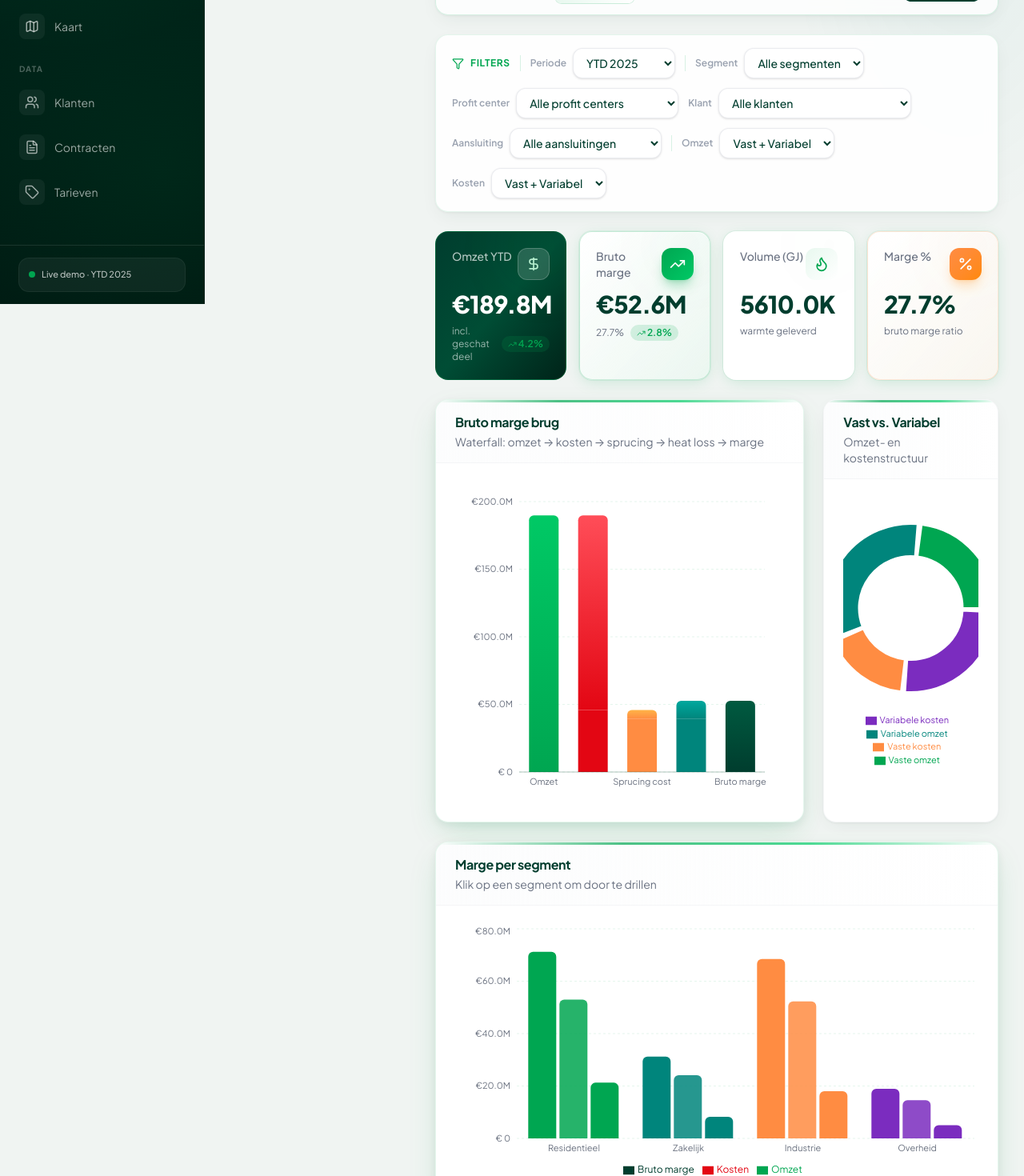
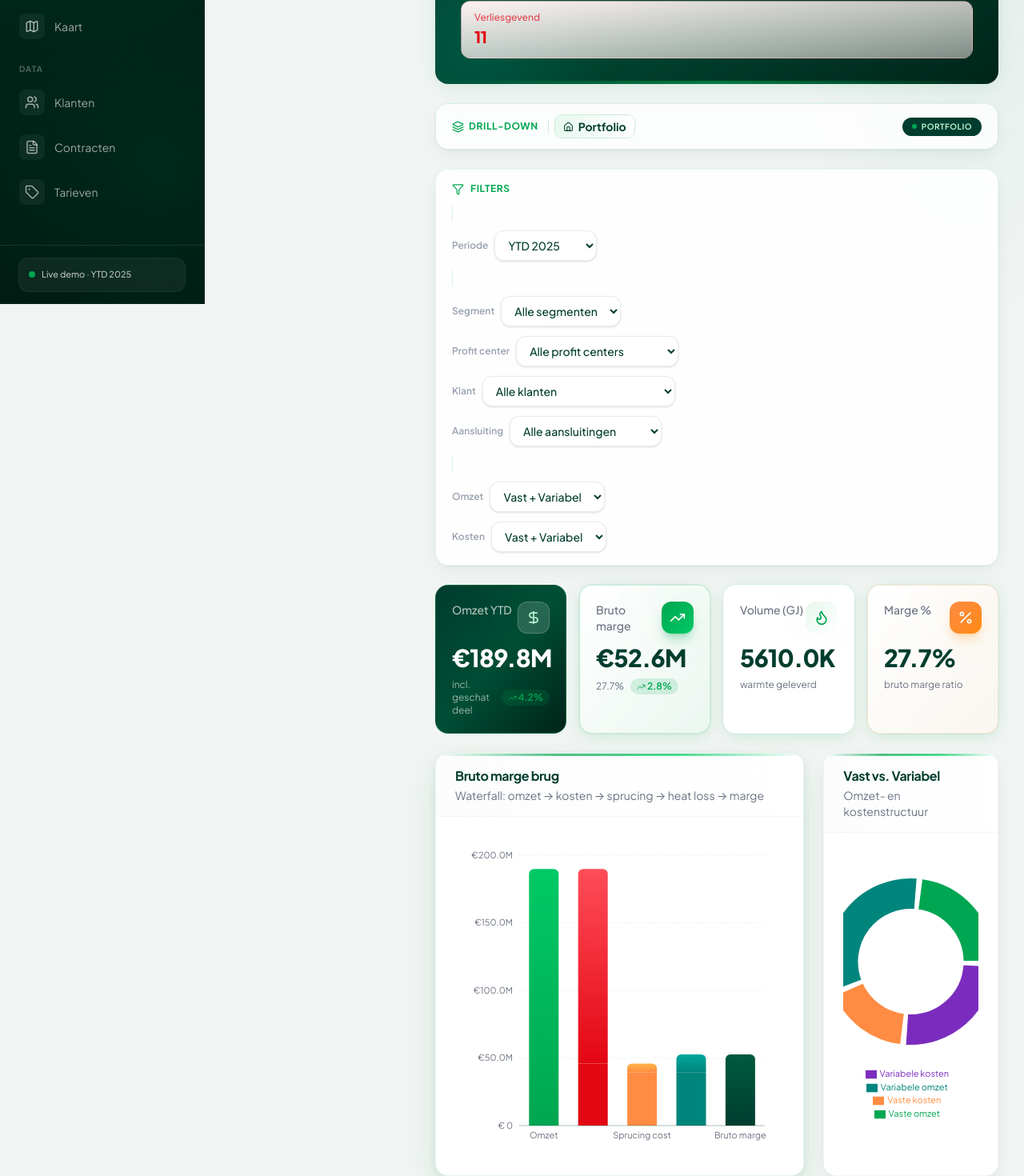
Before and after one commit to bmverhagen/test, a React (Vite) app in the folder eneco-heat-dashboard/: page / in a window 1280 px wide. Shown: the part 440-1910 px from the top of the page at 80% size. Built offline with nearby package versions, Linux system fonts and the light colour scheme.

Commit message:
Fix mobile layout: full-width on iPhone Safari
- Force 100% width on html, body, #root
- Full-width main layout and view containers
- ChartWrap for Recharts mobile width fix
- Responsive filter bar and hero banner

Co-authored-by: bmverhagen <bmverhagen@users.noreply.github.com>

```diff
--- /dev/null
+++ b/eneco-heat-dashboard/src/components/ChartWrap.tsx
@@ -0,0 +1,16 @@
+import type { ReactNode } from 'react';
+
+interface ChartWrapProps {
+  height: number;
+  children: ReactNode;
+  className?: string;
+}
+
+/** Wrapper zodat Recharts op mobiel de juiste breedte pakt */
+export function ChartWrap({ height, children, className }: ChartWrapProps) {
+  return (
+    <div className={className} style={{ width: '100%', maxWidth: '100%', height, minHeight: height }}>
+      {children}
+    </div>
+  );
+}
--- a/eneco-heat-dashboard/src/components/DrillBreadcrumb.tsx
+++ b/eneco-heat-dashboard/src/components/DrillBreadcrumb.tsx
@@ -23,7 +23,7 @@ export function DrillBreadcrumb({ filters, onNavigate, className }: DrillBreadcr
 
   return (
     <div className={cn(
-      'flex flex-wrap items-center gap-2 rounded-2xl border border-eneco-green/15 bg-white/80 px-5 py-3.5 shadow-card backdrop-blur-sm',
+      'flex flex-wrap items-center gap-2 rounded-2xl border border-eneco-green/15 bg-white/80 px-3 py-3 sm:px-5 sm:py-3.5 shadow-card backdrop-blur-sm w-full max-w-full',
       className,
     )}>
       <div className="flex items-center gap-1.5 text-eneco-green mr-1">
@@ -62,7 +62,7 @@ export function DrillBreadcrumb({ filters, onNavigate, className }: DrillBreadcr
         );
       })}
 
-      <span className="ml-auto flex items-center gap-1.5 rounded-full bg-eneco-dark px-3 py-1 text-[10px] font-bold uppercase tracking-wider text-eneco-mint">
+      <span className="sm:ml-auto flex items-center gap-1.5 rounded-full bg-eneco-dark px-3 py-1 text-[10px] font-bold uppercase tracking-wider text-eneco-mint w-full sm:w-auto justify-center sm:justify-start mt-2 sm:mt-0">
         <span className="h-1.5 w-1.5 rounded-full bg-eneco-green animate-pulse" />
         {LEVEL_LABELS[currentLevel]}
       </span>
--- a/eneco-heat-dashboard/src/components/FilterBar.tsx
+++ b/eneco-heat-dashboard/src/components/FilterBar.tsx
@@ -24,10 +24,10 @@ export function FilterBar({ filters, onChange, showDrillDown = true }: FilterBar
       : connections.filter((c) => c.profitCenterId === filters.profitCenterId))
     : connections.filter((c) => c.customerId === filters.customerId);
 
-  const selectClass = 'rounded-xl border border-gray-200/80 bg-white px-3 py-2 text-sm font-medium text-eneco-dark shadow-sm transition-all focus:border-eneco-green focus:outline-none focus:ring-2 focus:ring-eneco-green/20 hover:border-eneco-green/40';
+  const selectClass = 'w-full sm:w-auto rounded-xl border border-gray-200/80 bg-white px-3 py-2 text-sm font-medium text-eneco-dark shadow-sm transition-all focus:border-eneco-green focus:outline-none focus:ring-2 focus:ring-eneco-green/20 hover:border-eneco-green/40';
 
   return (
-    <div className="flex flex-wrap items-center gap-3 rounded-2xl border border-eneco-green/10 bg-white/90 px-5 py-4 shadow-card backdrop-blur-sm">
+    <div className="flex flex-col gap-3 rounded-2xl border border-eneco-green/10 bg-white/90 px-4 py-4 sm:px-5 sm:py-4 shadow-card backdrop-blur-sm w-full max-w-full">
       <div className="flex items-center gap-2 text-eneco-green">
         <Filter size={15} />
         <span className="text-xs font-bold uppercase tracking-wider">Filters</span>
@@ -35,7 +35,7 @@ export function FilterBar({ filters, onChange, showDrillDown = true }: FilterBar
 
       <div className="h-5 w-px bg-eneco-green/15" />
 
-      <div className="flex items-center gap-2">
+      <div className="flex flex-col sm:flex-row sm:flex-wrap items-stretch sm:items-center gap-2 w-full sm:w-auto">
         <label className="text-xs font-semibold text-gray-400">Periode</label>
         <select value={filters.period} onChange={(e) => onChange({ ...filters, period: e.target.value as DashboardFilters['period'] })} className={selectClass}>
           <option value="ytd">YTD 2025</option>
--- a/eneco-heat-dashboard/src/components/Layout.tsx
+++ b/eneco-heat-dashboard/src/components/Layout.tsx
@@ -100,7 +100,7 @@ export function Layout({ currentView, onNavigate, children }: LayoutProps) {
   );
 
   return (
-    <div className="flex min-h-screen">
+    <div className="flex min-h-screen w-full max-w-full overflow-x-hidden">
       {/* Mobile overlay */}
       {menuOpen && (
         <div
@@ -120,7 +120,7 @@ export function Layout({ currentView, onNavigate, children }: LayoutProps) {
       </aside>
 
       {/* Main */}
-      <main className="flex-1 lg:ml-64 app-bg min-w-0">
+      <main className="flex-1 w-full min-w-0 max-w-full lg:ml-64 app-bg">
         <header className="sticky top-0 z-20 border-b border-eneco-green/10 bg-white/80 backdrop-blur-xl">
           <div className="px-4 py-4 sm:px-6 lg:px-8 lg:py-5">
             <div className="flex items-center justify-between gap-3">
@@ -152,7 +152,7 @@ export function Layout({ currentView, onNavigate, children }: LayoutProps) {
           <div className="h-0.5 bg-gradient-to-r from-transparent via-eneco-green to-transparent opacity-60" />
         </header>
 
-        <div className="p-4 sm:p-6 lg:p-8">{children}</div>
+        <div className="w-full max-w-full p-4 sm:p-6 lg:p-8">{children}</div>
       </main>
     </div>
   );
--- a/eneco-heat-dashboard/src/components/MarginBridgeChart.tsx
+++ b/eneco-heat-dashboard/src/components/MarginBridgeChart.tsx
@@ -4,6 +4,7 @@ import {
 import type { MarginBridgeItem } from '../types';
 import { formatCurrency } from '../utils/format';
 import { chartTooltipStyle, chartAxisStyle, ENECO_COLORS } from '../theme/chartTheme';
+import { ChartWrap } from './ChartWrap';
 
 interface MarginBridgeChartProps {
   data: MarginBridgeItem[];
@@ -47,7 +48,8 @@ export function MarginBridgeChart({ data }: MarginBridgeChartProps) {
   });
 
   return (
-    <ResponsiveContainer width="100%" height={400}>
+    <ChartWrap height={400}>
+      <ResponsiveContainer width="100%" height="100%">
       <BarChart data={chartData} margin={{ top: 24, right: 24, left: 8, bottom: 8 }} barCategoryGap="20%">
         <defs>
           <linearGradient id="grad-green" x1="0" y1="0" x2="0" y2="1">
@@ -88,6 +90,7 @@ export function MarginBridgeChart({ data }: MarginBridgeChartProps) {
         </Bar>
       </BarChart>
     </ResponsiveContainer>
+    </ChartWrap>
   );
 }
 
--- a/eneco-heat-dashboard/src/components/ui.tsx
+++ b/eneco-heat-dashboard/src/components/ui.tsx
@@ -77,7 +77,7 @@ export function StatPill({ label, value, color = 'green' }: StatPillProps) {
   };
 
   return (
-    <div className={cn('rounded-xl border bg-gradient-to-br px-4 py-3', colors[color])}>
+    <div className={cn('rounded-xl border bg-gradient-to-br px-4 py-3 w-full', colors[color])}>
       <p className="text-xs font-medium opacity-70">{label}</p>
       <p className="mt-0.5 text-xl font-extrabold tracking-tight">{value}</p>
     </div>
--- a/eneco-heat-dashboard/src/index.css
+++ b/eneco-heat-dashboard/src/index.css
@@ -21,8 +21,18 @@
   box-sizing: border-box;
 }
 
+html {
+  width: 100%;
+  max-width: 100%;
+  overflow-x: hidden;
+  -webkit-text-size-adjust: 100%;
+}
+
 body {
   margin: 0;
+  width: 100%;
+  max-width: 100%;
+  overflow-x: hidden;
   font-family: var(--font-sans);
   background: #f0f4f2;
   color: #1a2b3c;
@@ -31,7 +41,10 @@ body {
 }
 
 #root {
+  width: 100%;
+  max-width: 100%;
   min-height: 100vh;
+  overflow-x: hidden;
 }
 
 /* Ambient page background */
--- a/eneco-heat-dashboard/src/views/OverviewView.tsx
+++ b/eneco-heat-dashboard/src/views/OverviewView.tsx
@@ -10,6 +10,7 @@ import { MarginBridgeChart } from '../components/MarginBridgeChart';
 import { FilterBar } from '../components/FilterBar';
 import { DrillBreadcrumb } from '../components/DrillBreadcrumb';
 import { DrillDownTable } from '../components/DrillDownTable';
+import { ChartWrap } from '../components/ChartWrap';
 import { chartTooltipStyle, chartAxisStyle, SEGMENT_COLORS, ENECO_COLORS } from '../theme/chartTheme';
 import {
   BarChart, Bar, XAxis, YAxis, CartesianGrid, Tooltip, ResponsiveContainer, Legend, PieChart, Pie, Cell,
@@ -78,9 +79,9 @@ export function OverviewView({ filters, onFilterChange }: OverviewViewProps) {
   };
 
   return (
-    <div className="space-y-6">
+    <div className="space-y-4 sm:space-y-6 w-full max-w-full">
       {/* Hero banner */}
-      <div className="relative overflow-hidden rounded-2xl bg-gradient-to-br from-eneco-dark via-[#004d35] to-eneco-darker p-8 shadow-eneco animate-fade-up">
+      <div className="relative overflow-hidden rounded-2xl bg-gradient-to-br from-eneco-dark via-[#004d35] to-eneco-darker p-4 sm:p-8 shadow-eneco animate-fade-up w-full">
         <div className="absolute -right-16 -top-16 h-64 w-64 rounded-full bg-eneco-green/20 blur-3xl" />
         <div className="absolute -bottom-8 -left-8 h-48 w-48 rounded-full bg-eneco-teal/15 blur-2xl" />
         <div className="relative flex flex-wrap items-center justify-between gap-6">
@@ -93,7 +94,7 @@ export function OverviewView({ filters, onFilterChange }: OverviewViewProps) {
               Real-time inzicht in omzet, marge en aansluitingen — YTD 2025
             </p>
           </div>
-          <div className="flex flex-wrap gap-3">
+          <div className="grid grid-cols-1 gap-2 sm:flex sm:flex-wrap sm:gap-3 w-full">
             <StatPill label="Portfolio omzet" value={formatCurrency(totalPortfolioRevenue, true)} color="green" />
             <StatPill label="Aansluitingen" value={String(connections.length)} color="teal" />
             <StatPill label="Verliesgevend" value={String(connections.filter((c) => c.isLossMaking).length)} color="red" />
@@ -119,7 +120,8 @@ export function OverviewView({ filters, onFilterChange }: OverviewViewProps) {
         </Card>
 
         <Card title="Vast vs. Variabel" subtitle="Omzet- en kostenstructuur">
-          <ResponsiveContainer width="100%" height={340}>
+          <ChartWrap height={340}>
+            <ResponsiveContainer width="100%" height="100%">
             <PieChart>
               <Pie
                 data={fixedVarData}
@@ -141,11 +143,13 @@ export function OverviewView({ filters, onFilterChange }: OverviewViewProps) {
               <Legend wrapperStyle={{ fontSize: 11, fontFamily: 'Plus Jakarta Sans' }} />
             </PieChart>
           </ResponsiveContainer>
+          </ChartWrap>
         </Card>
       </div>
 
       <Card title="Marge per segment" subtitle="Klik op een segment om door te drillen" variant="elevated">
-        <ResponsiveContainer width="100%" height={320}>
+        <ChartWrap height={320}>
+          <ResponsiveContainer width="100%" height="100%">
           <BarChart data={segmentData} barGap={4}>
             <CartesianGrid strokeDasharray="3 3" stroke="rgba(0,166,81,0.1)" vertical={false} />
             <XAxis dataKey="segment" tick={chartAxisStyle} axisLine={false} tickLine={false} />
@@ -157,6 +161,7 @@ export function OverviewView({ filters, onFilterChange }: OverviewViewProps) {
             <Bar dataKey="margin" name="Bruto marge" fill={ENECO_COLORS.dark} radius={[6, 6, 0, 0]} onClick={handleSegmentClick} style={{ cursor: 'pointer' }} maxBarSize={48} />
           </BarChart>
         </ResponsiveContainer>
+        </ChartWrap>
       </Card>
 
       <DrillDownTable filters={filters} onDrill={onFilterChange} />
```
